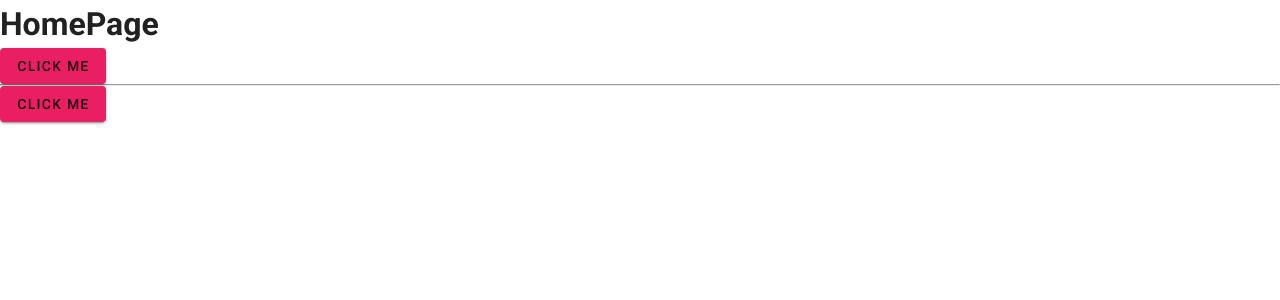
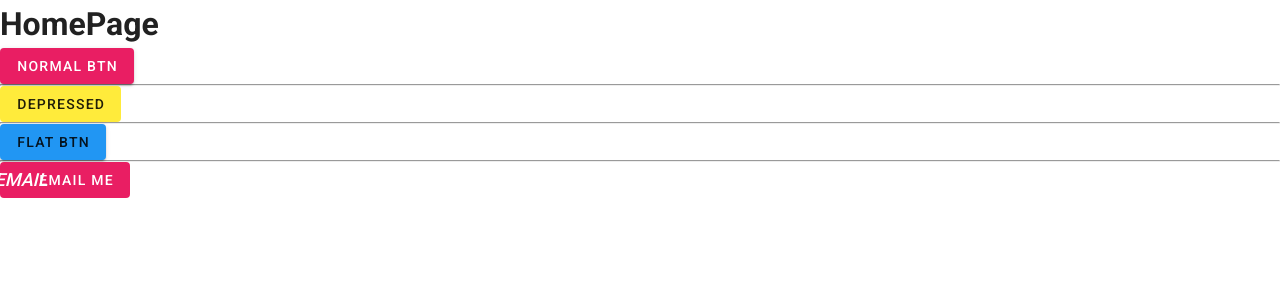
Before and after one commit to draddo11/vuetifyTodo, a Vue app: page / in a window 1280 px wide. Shown: the top 300 px of the page. Built offline with nearby package versions, Linux system fonts and the light colour scheme.

Commit message:
worked on the button in the home component

```diff
--- a/src/views/Home.vue
+++ b/src/views/Home.vue
@@ -1,8 +1,25 @@
 <template>
   <div class="home">
       <h1>HomePage</h1>
-   <v-btn class="pink white-text">Click me </v-btn>
+
+   <v-btn class="pink white--text"> Normal btn </v-btn>
    <hr>
-   <v-btn color="pink white-text">Click me </v-btn>
+   <v-btn color="yellow" depressed> depressed </v-btn>
+   <hr>
+   <v-btn flat color="blue" >flat btn</v-btn>
+    <hr>
+    <v-btn  depressed  class="pink white--text" >
+        <v-icon left >email</v-icon>
+        <span>email me </span>
+
+    </v-btn>
+
   </div>
 </template>
+
+
+  <script>
+  export default {
+
+  }
+  </script>
```
